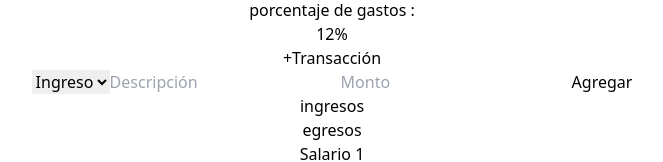
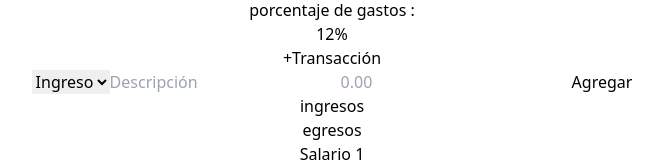
Before and after one commit to TeamUDB/DAW901-app-de-presupuesto, a React (Vite) app: page / in a window 1280 px wide. Shown: the part 178-340 px from the top of the page, without its empty margins (308-971 px from the left). Built offline with nearby package versions, Linux system fonts and the light colour scheme.

Commit message:
Se inicio la construccion del componente para capturar el monto.

```diff
--- /dev/null
+++ b/src/components/MontoInput.tsx
@@ -0,0 +1,31 @@
+import { ChangeEvent, useState } from "react";
+
+const AmountInput = () => {
+  const [inputValue, setInputValue] = useState<string>('');
+
+  const handleInputChange = (event: ChangeEvent<HTMLInputElement>) => {
+    const value = event.target.value;
+
+    const sanitizedValue = value.replace(/[^0-9]/g, '');
+
+    const dollars = sanitizedValue.slice(0, -2);
+    const cents = sanitizedValue.slice(-2);
+
+    const formattedValue = `${dollars}.${cents}`;
+    setInputValue(formattedValue);
+  };
+
+  return (
+    <input
+      type="text"
+      id="amount"
+      name="amount"
+      className="border border-gray-300 p-2 rounded-lg w-full my-2 text-center flex items-center"
+      value={inputValue}
+      onChange={handleInputChange}
+      placeholder="0.00"
+    />
+  );
+}
+
+export default AmountInput;
--- a/src/components/RegistroTransaccion.tsx
+++ b/src/components/RegistroTransaccion.tsx
@@ -1,3 +1,5 @@
+import { MontoInput } from "./index.ts";
+
 const RegistroTransaccion = () => {
   return (<>
     <div className={"flex flex-col gap-8"}>
@@ -10,7 +12,7 @@ const RegistroTransaccion = () => {
             <option value="gasto">Gasto</option>
           </select>
           <input type="text" className={ "border border-gray-300 p-2 rounded-lg w-full my-2" } placeholder={ "Descripción" }/>
-          <input type="text" className={ "border border-gray-300 p-2 rounded-lg w-full my-2" } placeholder={ "Monto" }/>
+          <MontoInput/>
           <button className={ "bg-cyan-950 text-amber-100 py-2 px-4 rounded-lg w-full my-2" }>Agregar</button>
         </form>
       </div>
--- a/src/components/index.ts
+++ b/src/components/index.ts
@@ -4,6 +4,7 @@ import TotalGastos from "./TotalGastos.tsx";
 import TotalIngresos from "./TotalIngresos.tsx";
 import RegistroTransaccion from "./RegistroTransaccion.tsx";
 import Movimientos from "./Movimientos.tsx";
+import MontoInput from "./MontoInput.tsx";
 
 
-export { PorcentajeGastos, TotalGastos, TotalIngresos, Saldo, RegistroTransaccion, Movimientos };
+export { PorcentajeGastos, TotalGastos, TotalIngresos, Saldo, RegistroTransaccion, Movimientos, MontoInput };
```
